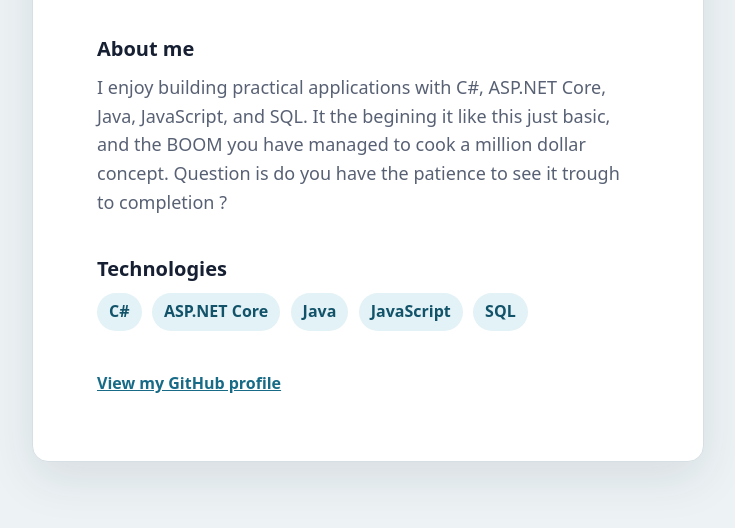
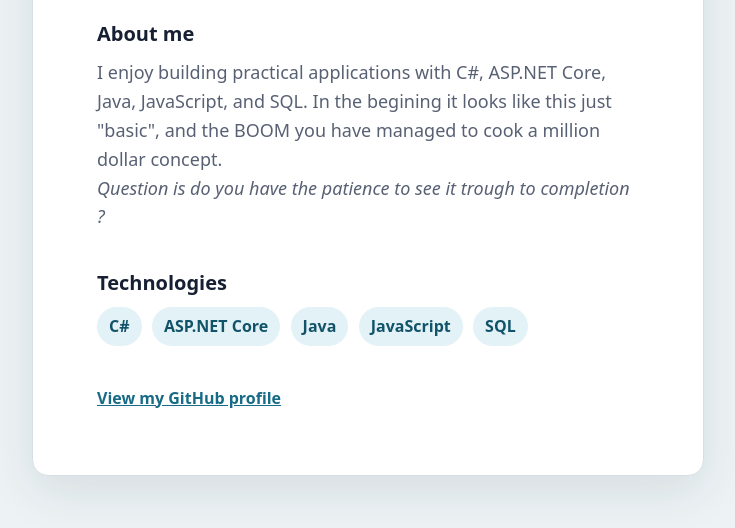
Before and after one commit to LethaboMohapi/Lol, a plain HTML site: page index.html in a window 1280 px wide. Shown: the part 268-796 px from the top of the page, without its empty margins (272-1007 px from the left). Drawn offline with Linux system fonts and the light colour scheme.

Commit message:
Fix grammar and enhance clarity in About section
Corrected grammatical errors and improved clarity in the About section.

```diff
--- a/index.html
+++ b/index.html
@@ -17,7 +17,14 @@
       <h2 id="about-heading">About me</h2>
       <p>
         I enjoy building practical applications with C#, ASP.NET Core, Java,
-        JavaScript, and SQL. It the begining it like this just basic, and the BOOM you have managed to cook a million dollar concept. Question is do you have the patience to see it trough to completion ?
+        JavaScript, and SQL.
+        In the begining it looks like this just "basic", and the BOOM you have managed to cook a million dollar concept.
+      </p>
+
+      <p>
+        <em>
+          Question is do you have the patience to see it trough to completion ?
+        </em>
       </p>
     </section>
 
```
